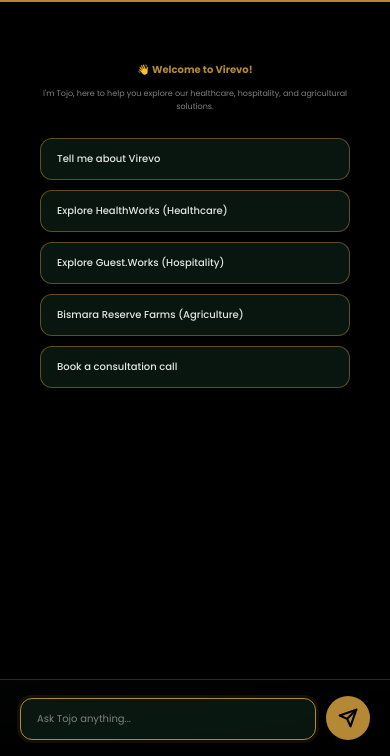
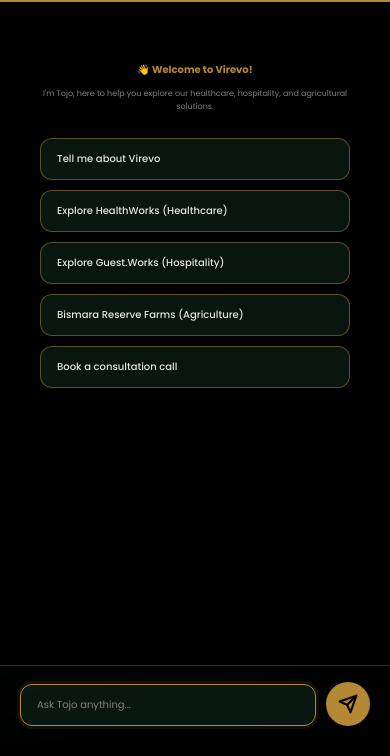
Before and after one commit to avishek-virevo/virevo-chatbot, a website: page public/index.html in a window 390 px wide. Both pictures are taken after a click on the element 338 px from the left and 792 px from the top of the page. Shown: the part 88-844 px from the top of the page. Drawn offline with Linux system fonts and the light colour scheme; grey boxes are pictures that could not be loaded.

Commit message:
Add bottom padding for mobile input area

```diff
--- a/public/index.html
+++ b/public/index.html
@@ -583,6 +583,7 @@
         height: 100vh;
         max-height: 100vh;
         border-radius: 0;
+        padding-bottom: env(safe-area-inset-bottom, 0px);
     }
 
     .chat-header {
@@ -601,6 +602,12 @@
     .chat-avatar-button {
         width: 64px;
         height: 64px;
+    }
+
+    /* Add extra padding to input area on mobile */
+    .chat-input-area {
+        padding: 16px 20px 30px 20px;
+        margin-bottom: env(safe-area-inset-bottom, 20px);
     }
 
     .message-content {
```
Lines whose indentation alone changed are shown as unchanged.
